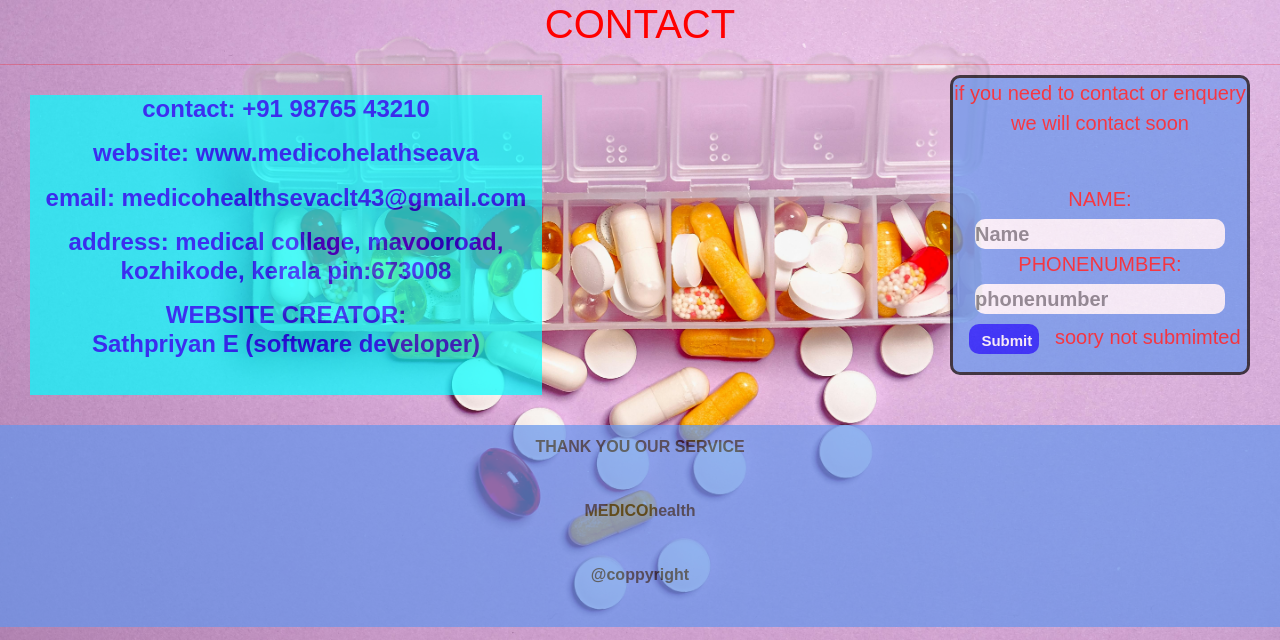
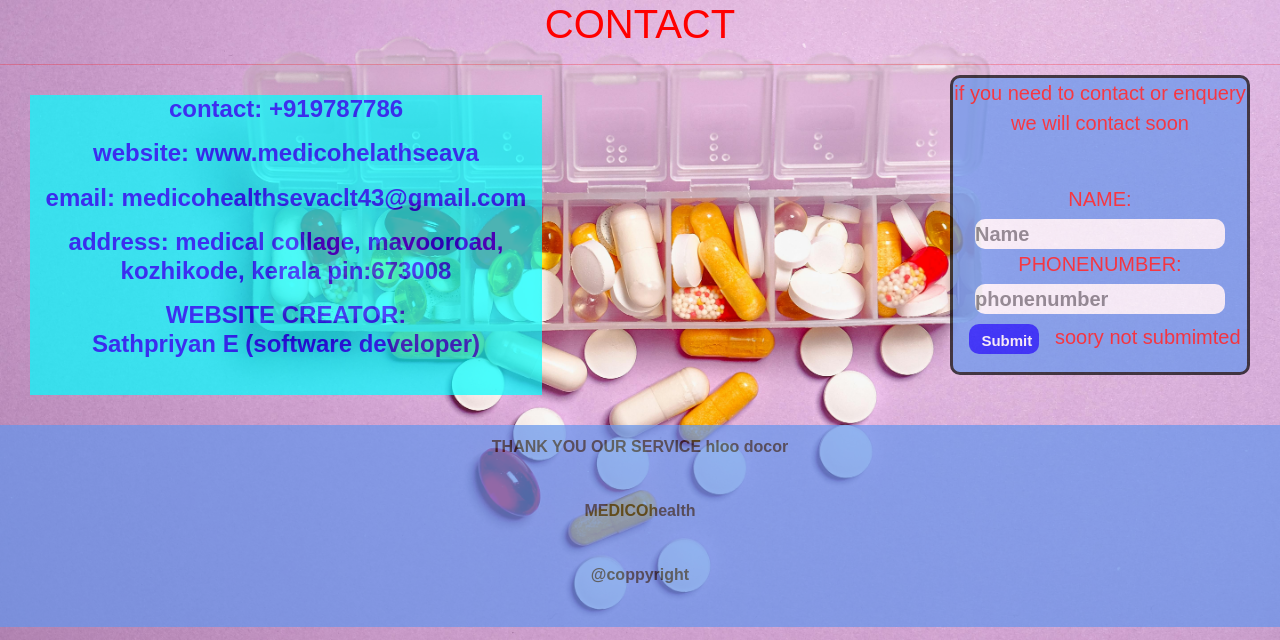
Before and after one commit to Sathpriyane123/HMS1, a Django app: page /enqury in a window 1280 px wide. Shown: the part 160-800 px from the top of the page. Run offline with Django 5.2, Linux system fonts and the light colour scheme.

Commit message:
thirdcommit

```diff
--- a/hospitalmng/templates/contact.html
+++ b/hospitalmng/templates/contact.html
@@ -218,7 +218,7 @@
     <div class="contact">
         <h1>CONTACT</h1><ul></ul><hr><br>
         <div class="adr">
-            <h4><b>contact: +91 98765 43210</b></h4><br>
+            <h4><b>contact: +919787786 </b></h4><br>
             <h4><b>website: www.medicohelathseava</b></h4><br>
             <h4><b>email: medicohealthsevaclt43@gmail.com</b></h4><br>
             <h4><b>address:   medical collage, mavooroad,<br> kozhikode, kerala pin:673008 </b></h4><br>
@@ -239,7 +239,7 @@
     </div>
     <div class="foot">
         <footer class="footer">
-            <p><b>THANK YOU OUR SERVICE</b></p><br>
+            <p><b>THANK YOU OUR SERVICE hloo docor</b></p><br>
             <p><b>MEDICOhealth</b></p><br>
             <p><b>@coppyright</b></p><br>
         </footer>
```
